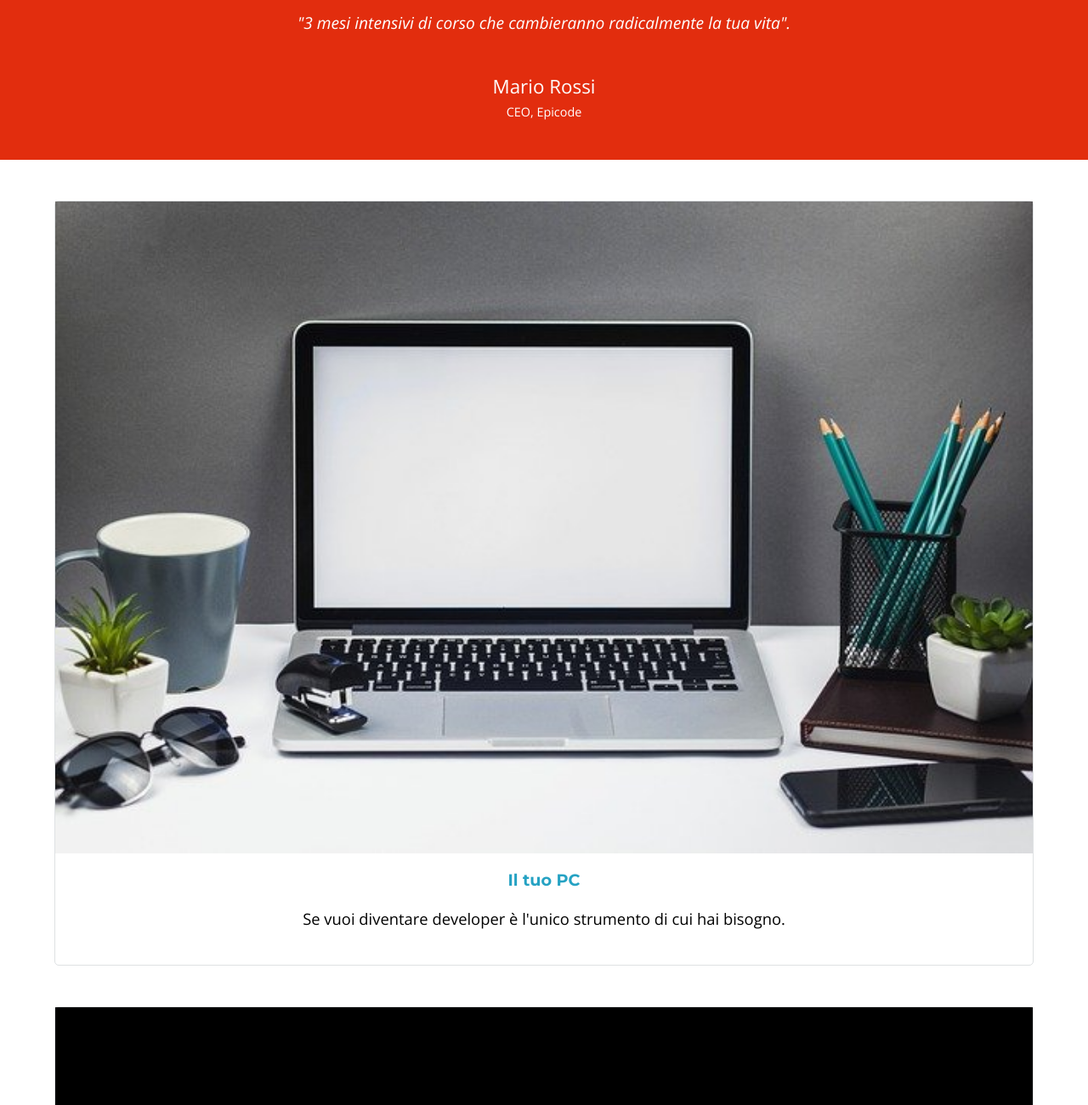
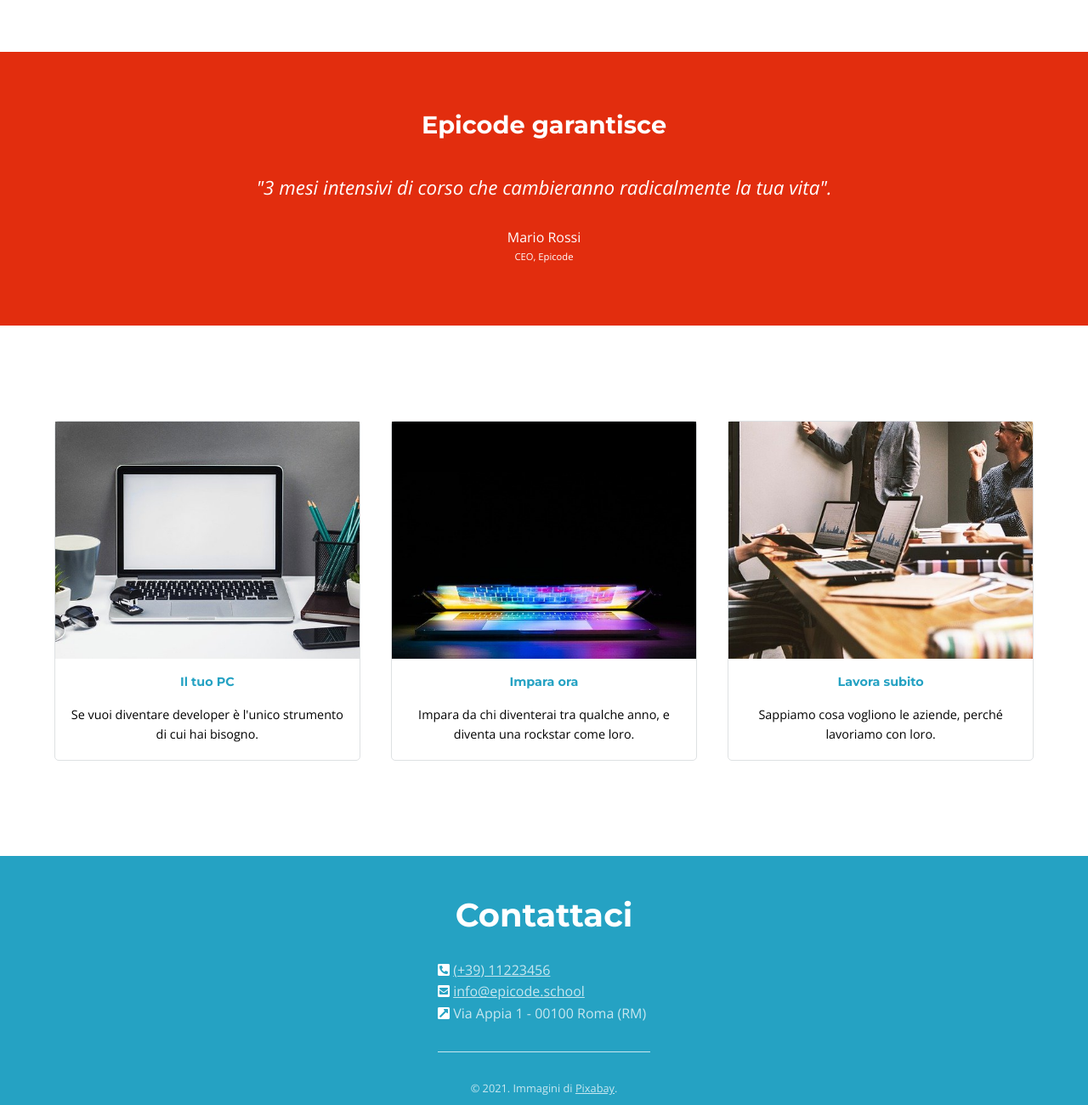
Before and after one commit to m0n0t0ny/U1-W1-D5, a plain HTML site: page index-desktop.html in a window 1280 px wide. Shown: the part 1160-2460 px from the top of the page at 85% size. Drawn offline with nearby package versions, Linux system fonts and the light colour scheme.

Commit message:
completed desktop version

```diff
--- a/css/style-desktop.css
+++ b/css/style-desktop.css
@@ -1,17 +1,60 @@
+body > img {
+  z-index: 1;
+  position: absolute;
+  top: 0;
+  left: 0;
+  width: 100%;
+  filter: opacity(25%);
+}
+
+*,
+*::after,
+*::before {
+  box-sizing: border-box;
+}
+
 html {
   width: 100%;
 }
 
 body {
   width: 100%;
+  font-family: "Open Sans", sans-serif;
+  text-align: center;
+}
+
+h1,
+h3 {
+  font-family: "Montserrat", sans-serif;
+  font-weight: 700;
+  color: #25a2c3;
+}
+
+h1 {
+  font-size: 1.8rem;
+  padding: 3rem 0 0 0;
+}
+
+h3 {
+  font-size: 1rem;
+  margin: 1.7rem 0 0 0;
+}
+
+p {
+  font-size: 1rem;
+  margin: 1.2rem 0 0 0;
+  line-height: 1.6;
 }
 
 header {
+  width: 100%;
   height: 6rem;
   text-align: left;
+  background-color: black;
 }
 
 header img {
+  width: 50%;
   height: 100%;
   width: unset;
   padding: 1.5rem 3rem;
@@ -21,27 +64,192 @@
   width: 100%;
 }
 
-main .banner {
+main a {
+  text-decoration: none;
+  color: white;
+}
+
+main > div {
+  padding: 1.5rem;
+}
+
+.banner {
   width: 100%;
+  background-image: url(../images/banner.jpg);
   background-size: 100%;
+  padding: 8% 25% 10% 25%;
+}
+
+.button {
+  display: block;
+  width: fit-content;
+  margin: 2.2rem auto 1rem auto;
+  padding: 1rem 2rem;
+  background-color: #f04c2f;
+  font-family: "Montserrat", sans-serif;
+  font-weight: bold;
+  font-size: 0.75rem;
+  border-radius: 0.3rem;
 }
 
 .main-content {
-  display: block;
-  width: 90%;
+  padding: 7rem 2.5rem 4rem 2.5rem;
+}
+
+.block-1 {
+  width: 40%;
+  height: 100%;
+  display: inline-block;
+  vertical-align: middle;
   margin: 0 auto;
+  margin-right: 5%;
+}
+
+.block-1 img {
+  height: 100%;
+  display: inline-block;
+  margin: 0 auto;
+  border-radius: 50%;
+}
+
+.block-2 {
+  width: 40%;
+  height: 100%;
+  display: inline-block;
+  vertical-align: middle;
+  text-align: left;
+}
+
+.block-2 p {
+  margin-top: 1rem;
+}
+
+.block-2 h3:nth-of-type(1) {
+  margin: 0;
   padding: 0;
 }
 
-.block-1 {
-  display: inline-block;
-  width: 49%;
+.banner-red {
+  margin-top: 3rem;
+  background-color: #e22d0e;
+  color: white;
 }
 
-.block-1 img {
+.banner-red h1 {
+  color: white;
 }
 
-.block-2 {
+.banner-red cite {
+  display: block;
+  font-size: 1.4rem;
+  font-weight: 400;
+  margin: 2.8rem 0 0 0;
+  line-height: 1.3;
+  font-style: italic;
+}
+
+.banner-red :nth-child(3) {
+  margin-top: 2rem;
+}
+
+.banner-red :nth-child(4) {
+  margin-top: 0;
+  font-size: 0.7rem;
+  margin-bottom: 3rem;
+}
+
+main .main-container:nth-of-type(2) {
+  height: 500px;
+}
+
+.card {
+  width: 30%;
+  height: 400px;
+  vertical-align: middle;
   display: inline-block;
-  width: 50%;
+  background-size: cover;
+  border: 1px solid #dee1e3;
+  border-radius: 5px;
+  margin: 0 1rem 3rem 1rem;
 }
+
+.card-img-1 {
+  background-image: url(../images/foto1.jpg);
+  height: 70%;
+  background-size: cover;
+  background-position: center;
+}
+
+.card-img-2 {
+  background-image: url(../images/foto2.jpg);
+  height: 70%;
+  background-size: cover;
+  background-position: center;
+}
+
+.card-img-3 {
+  background-image: url(../images/foto3.jpg);
+  height: 70%;
+  background-size: cover;
+  background-position: center;
+}
+
+.card-text {
+  margin: auto;
+}
+
+.card h3 {
+  font-size: 0.9rem;
+  margin: 1.25rem 0 0 0;
+  padding: 0 1rem;
+}
+
+.card p {
+  font-size: 0.9rem;
+  margin: 1.25rem 0 2.5rem 0;
+  padding: 0 1rem;
+}
+
+footer {
+  padding: 1.5rem 0 2.5rem 0;
+  background-color: #25a2c3;
+  color: #c8e7f0;
+}
+
+.contacts-box {
+  width: 250px;
+  text-align: left;
+  margin: 0 auto;
+}
+
+footer h3 {
+  color: white;
+  font-size: 2.4rem;
+  margin-bottom: 2rem;
+  text-align: center;
+}
+
+footer i {
+  color: white;
+}
+
+footer a {
+  color: #c8e7f0;
+}
+
+footer p {
+  margin: 0;
+  font-size: 1rem;
+}
+
+hr {
+  width: 100%;
+  border: 0;
+  border-top: 1px solid #c8e7f0;
+  margin: 2rem auto;
+}
+
+footer p:last-child {
+  text-align: center;
+  font-size: 0.8rem;
+}
--- a/index-desktop.html
+++ b/index-desktop.html
@@ -9,7 +9,6 @@
       content="Description: Da zero a Epicode con i corsi completi per diventare uno sviluppatore professionista in 3 mesi."
     />
     <link rel="stylesheet" href="./css/reset.css" />
-    <link rel="stylesheet" href="./css/style.css" />
     <link rel="stylesheet" href="./css/style-desktop.css" />
     <!-- link a font-awesome -->
     <link
@@ -28,8 +27,9 @@
     />
   </head>
   <body>
+    <!-- <img src="./layout-desktop.png" alt="" /> -->
     <header>
-      <img src="./images/logo.png" alt="" />
+      <img src="./images/logo.png" alt="Logo Epicode School" />
     </header>
 
     <main>
@@ -78,29 +78,37 @@
 
       <div class="main-content">
         <div class="card">
-          <img src="./images/foto1.jpg" alt="Il tuo PC" />
+          <div class="card-img-1"></div>
+          <div class="card-text">
             <h3>Il tuo PC</h3>
             <p>
-            Se vuoi diventare developer è l'unico strumento di cui hai bisogno.
+              Se vuoi diventare developer è l'unico strumento di cui hai
+              bisogno.
             </p>
           </div>
+        </div>
         <div class="card">
-          <img src="./images/foto2.jpg" alt="Impara ora" />
+          <div class="card-img-2"></div>
+          <div class="card-text">
             <h3>Impara ora</h3>
             <p>
               Impara da chi diventerai tra qualche anno, e diventa una rockstar
               come loro.
             </p>
           </div>
+        </div>
         <div class="card">
-          <img src="./images/foto3.jpg" alt="Lavora subito" />
+          <div class="card-img-3"></div>
+          <div class="card-text">
             <h3>Lavora subito</h3>
             <p>Sappiamo cosa vogliono le aziende, perché lavoriamo con loro.</p>
+          </div>
         </div>
       </div>
     </main>
 
     <footer>
+      <div class="contacts-box">
         <h3>Contattaci</h3>
         <p>
           <i class="fas fa-phone-square-alt"></i>
@@ -111,11 +119,14 @@
           <a href="mailto:info@epicode.school">info@epicode.school</a>
         </p>
         <p>
-        <i class="fas fa-external-link-square-alt"></i> Via Appia 1 - 00100 Roma
-        (RM)
+          <i class="fas fa-external-link-square-alt"></i> Via Appia 1 - 00100
+          Roma (RM)
         </p>
         <hr />
-      <p>© 2021. Immagini di <a href="https://pixabay.com/it/">Pixabay</a>.</p>
+        <p>
+          © 2021. Immagini di <a href="https://pixabay.com/it/">Pixabay</a>.
+        </p>
+      </div>
     </footer>
   </body>
 </html>
```
Also changed, not shown: 1 other file. Lines whose indentation alone changed are shown as unchanged.
